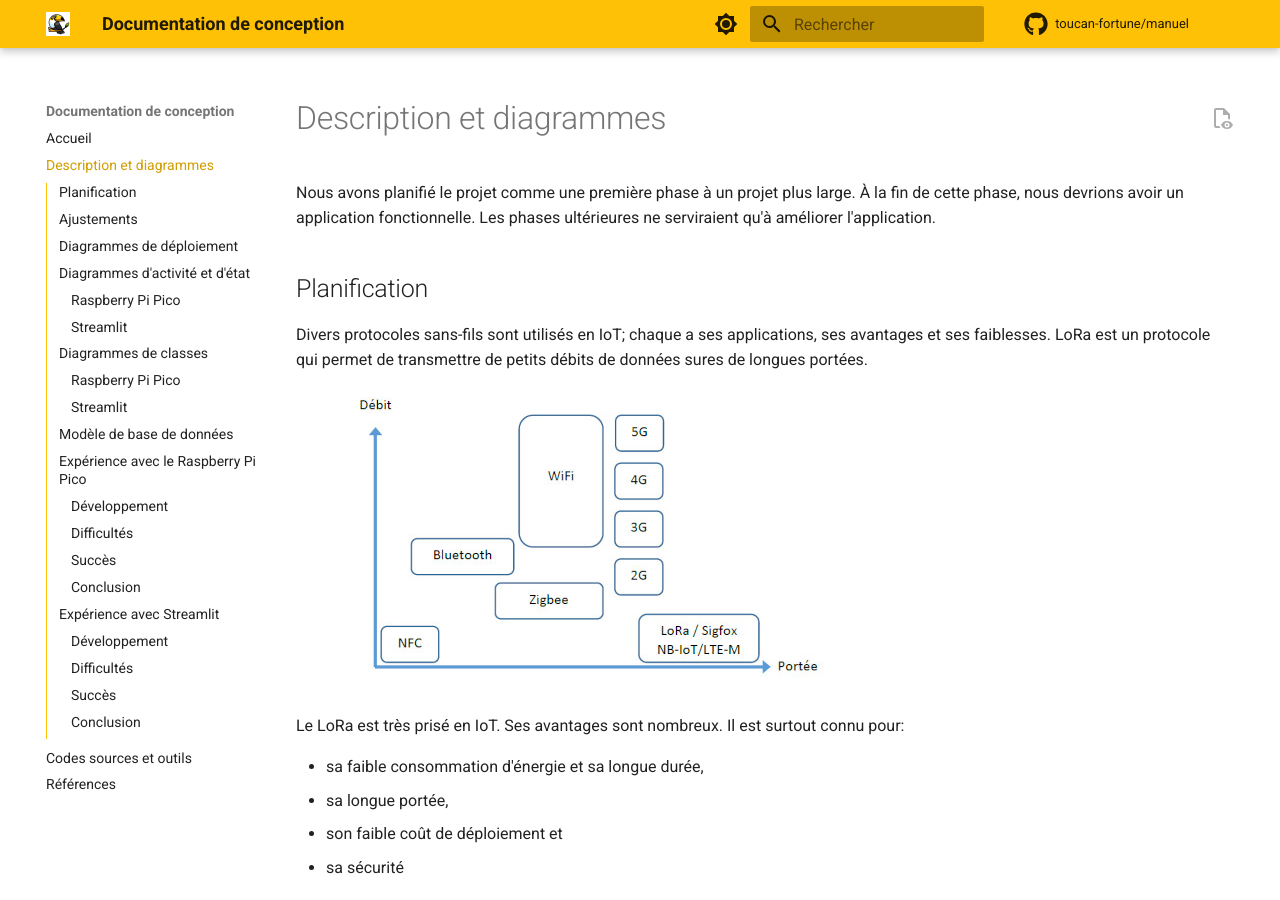
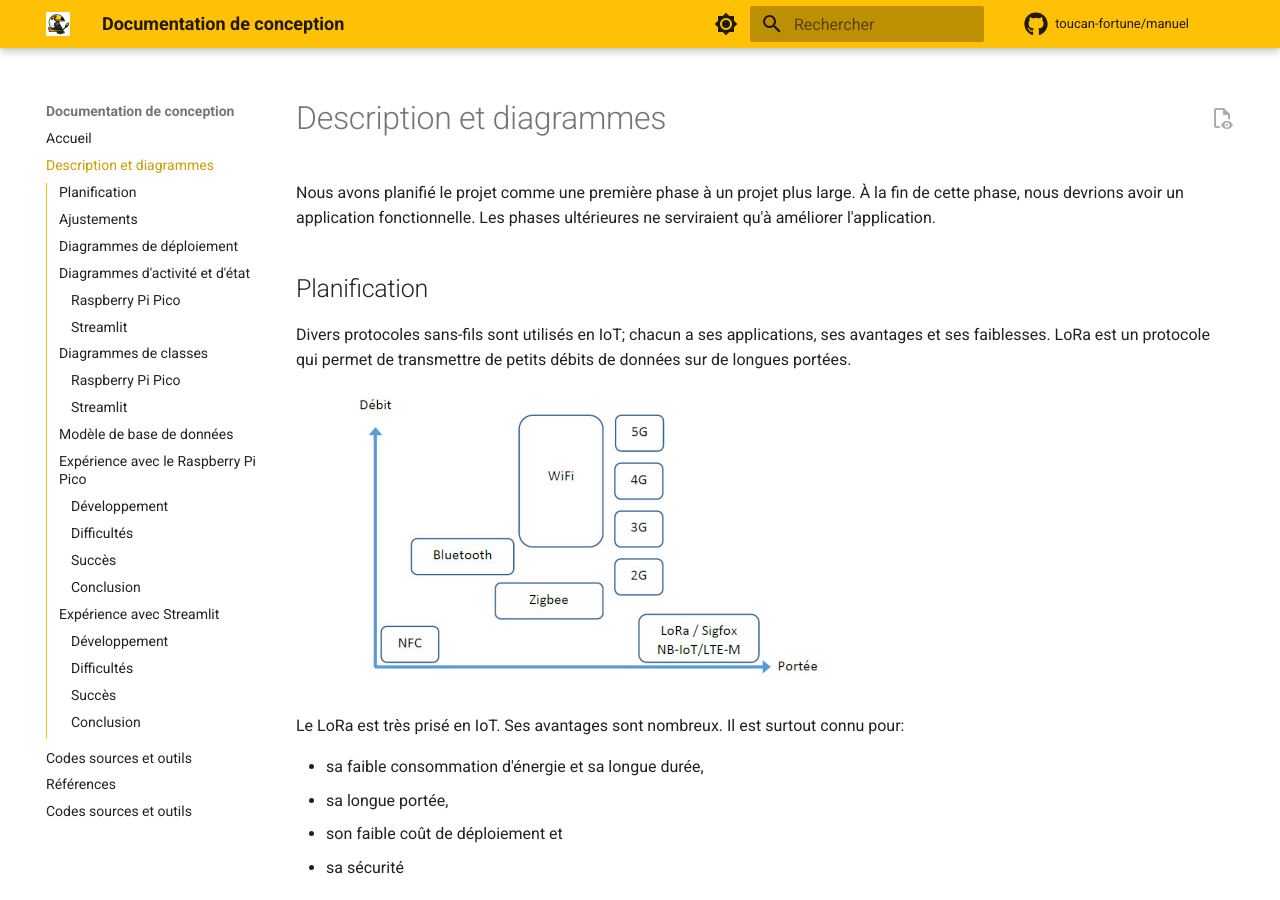
Before and after one commit to toucan-fortune/doc_manuel, an MkDocs documentation site: the page built from docs/description.md, in a window 1280 px wide and 900 px high. Built offline with MkDocs 1.6.1 and Material for MkDocs 9.7.7, drawn with Linux system fonts in a browser that asks for light colours; comment, search, counter and statistics services are not loaded.

Commit message:
Corriger des coquille, ajouter la page source

```diff
--- a/docs/description.md
+++ b/docs/description.md
@@ -4,7 +4,7 @@ Nous avons planifié le projet comme une première phase à un projet plus large
 
 ## Planification
 
-Divers protocoles sans-fils sont utilisés en IoT; chaque a ses applications, ses avantages et ses faiblesses. LoRa est un protocole qui permet de transmettre de petits débits de données sures de longues portées.
+Divers protocoles sans-fils sont utilisés en IoT; chacun a ses applications, ses avantages et ses faiblesses. LoRa est un protocole qui permet de transmettre de petits débits de données sur de longues portées.
 
 ![Réseaux en IoT](img/reseaux.jpg)
 
--- a/mkdocs.yml
+++ b/mkdocs.yml
@@ -10,6 +10,7 @@ nav:
   - Description et diagrammes: description.md
   - Codes sources et outils: sources.md
   - Références: references.md
+  - Sources: sources.md
 
 plugins:
   - search:
```
